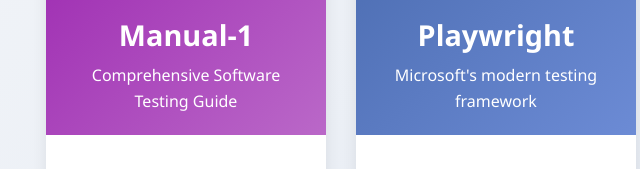
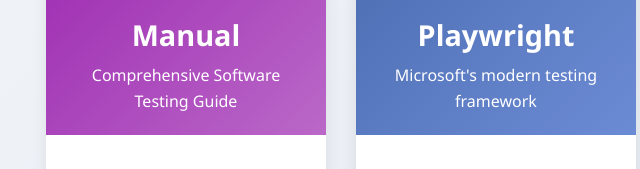
Before and after one commit to Prajwal-P-Narute/Notes, a plain HTML site: page index.html in a window 1280 px wide. Shown: the part 481-650 px from the top of the page, 144-784 px from the left. Drawn offline with Linux system fonts and the light colour scheme.

Commit message:
Update Manual

```diff
--- a/index.html
+++ b/index.html
@@ -324,7 +324,7 @@
                         <div class="card-icon">
                             <i class="fas fa-book"></i>
                         </div>
-                        <h2 class="card-title">Manual-1</h2>
+                        <h2 class="card-title">Manual</h2>
                         <p>Comprehensive Software Testing Guide</p>
                     </div>
                     <div class="card-body">
```
